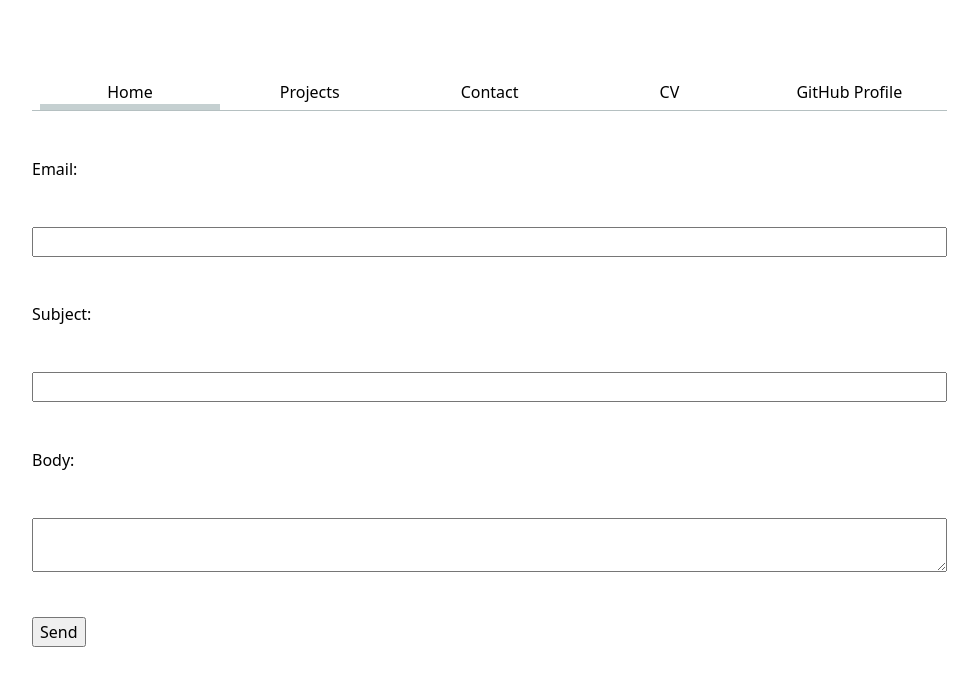
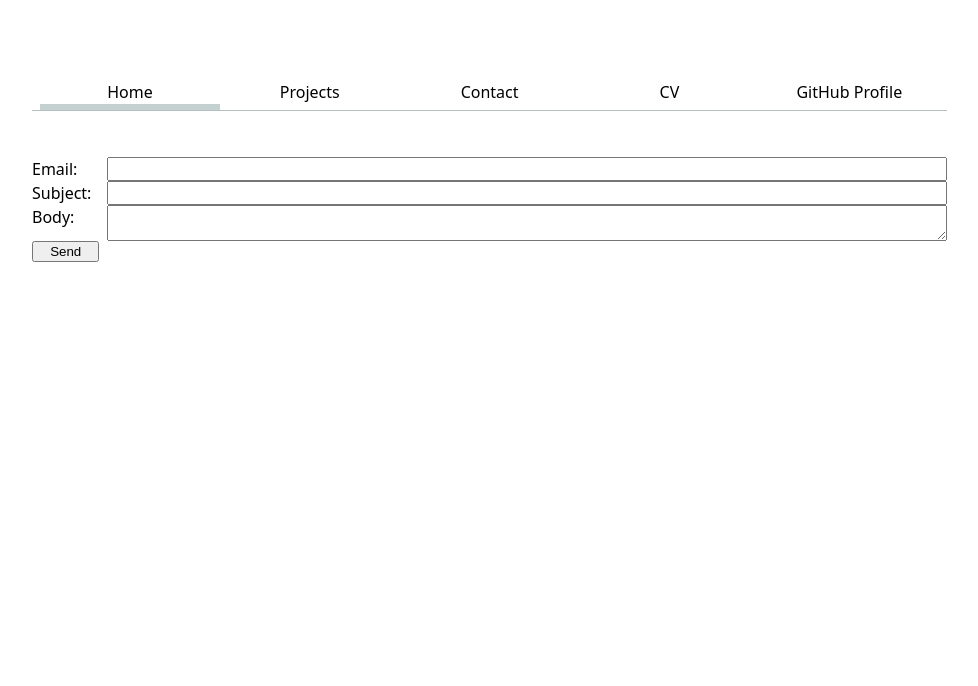
Before and after one commit to chriss-mo/DSC-106, a plain HTML site: page contact/index.html in a window 1280 px wide. Shown: the whole page, without its empty margins (40-1018 px from the left). Drawn offline with Linux system fonts and the light colour scheme.

Commit message:
Update contact.css

```diff
--- a/contact/contact.css
+++ b/contact/contact.css
@@ -1,13 +1,11 @@
-input,
-textarea,
-button {
-    font: inherit;
+form {
+    display: grid;
+    grid-template-columns: auto 1fr;
 }
 
-input,
-textarea {
-    display: block;
-    width: 100%;
-    box-sizing: border-box;
-    margin-block: 5%;
+label {
+    display: grid;
+    grid-template-columns: subgrid;
+    grid-column: 1/-1;
+    gap: 1em;
 }
```
